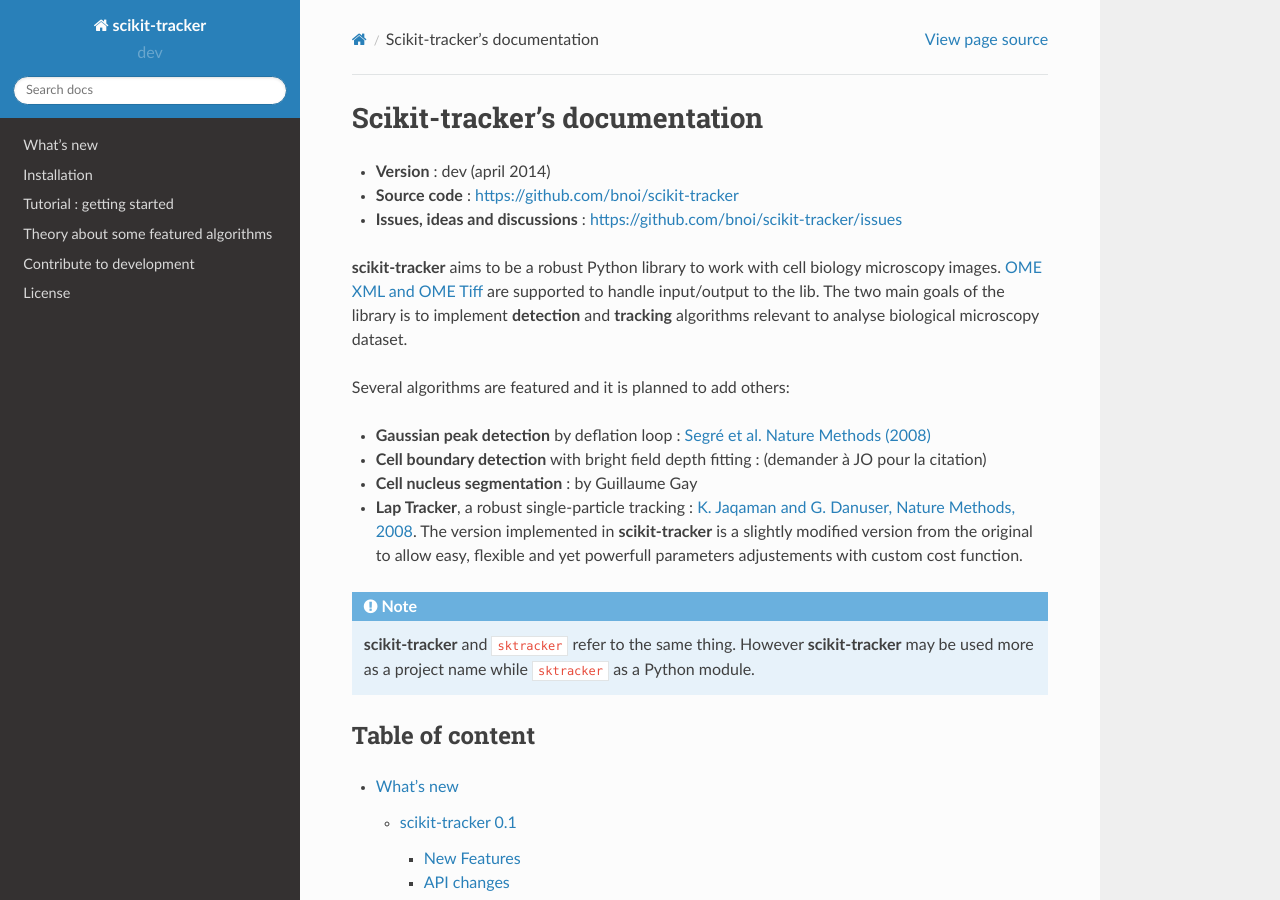
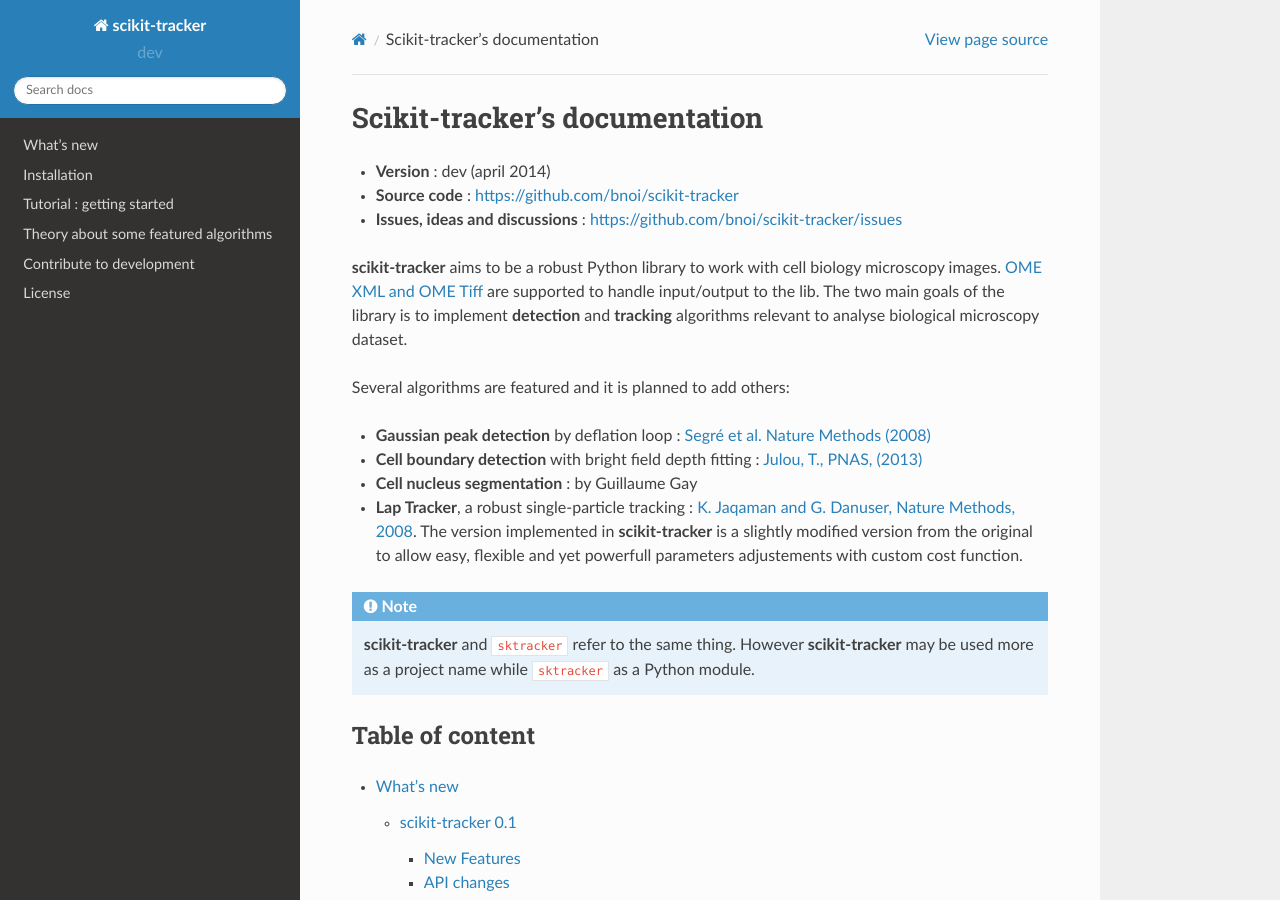
Before and after one commit to bnoi/scikit-tracker, a Sphinx documentation site: the page built from doc/source/index.txt, in a window 1280 px wide and 900 px high. Built offline with Sphinx 7.4.7 and the Read the Docs theme 2.0.0, drawn with Linux system fonts in a browser that asks for light colours; pages that are not in the unit, such as notebooks, are missing from menus.

Commit message:
Add cell boundaries detector publication to doc

```diff
--- a/doc/source/index.txt
+++ b/doc/source/index.txt
@@ -16,8 +16,7 @@
 -  **Gaussian peak detection** by deflation loop : `Segré et al. Nature
    Methods (2008)`_
 
--  **Cell boundary detection** with bright field depth fitting : (demander à
-   JO pour la citation)
+- **Cell boundary detection** with bright field depth fitting : `Julou, T., PNAS, (2013)`_
 
 -  **Cell nucleus segmentation** : by Guillaume Gay
 
@@ -33,6 +32,7 @@
 .. _OME XML and OME Tiff: https://www.openmicroscopy.org/site/support/ome-model/ome-tiff/
 .. _Segré et al. Nature Methods (2008): http://www.nature.com/nmeth/journal/v5/n8/full/nmeth.1233.html
 .. _K. Jaqaman and G. Danuser, Nature Methods, 2008: http://www.nature.com/nmeth/journal/v5/n8/full/nmeth.1237.html
+.. _Julou, T., PNAS, (2013): http://www.pnas.org/content/early/2013/07/10/1301428110
 
 
 Table of content
```
Also changed, not shown: README.md (+1 -1 lines).
